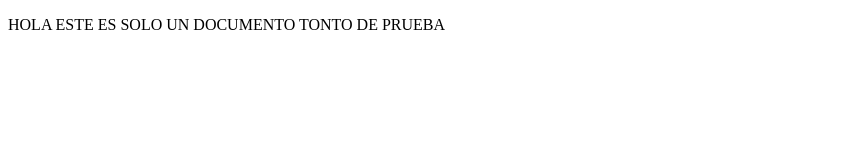
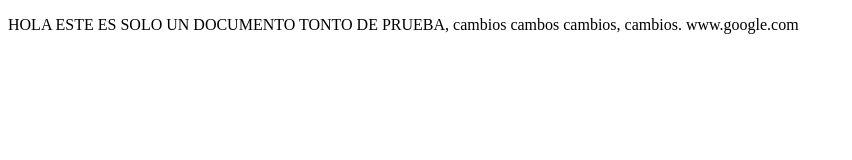
Before and after one commit to misterpks/frontendProjects, a plain HTML site: page index.html in a window 1280 px wide. Shown: the whole page, without its empty margins (0-852 px from the left). Drawn offline with Linux system fonts and the light colour scheme.

Commit message:
segundo agregamos cambios

```diff
--- a/index.html
+++ b/index.html
@@ -7,6 +7,6 @@
     <title>Documento de prueba</title>
 </head>
 <body>
-    <p>HOLA ESTE ES SOLO UN DOCUMENTO TONTO DE PRUEBA</p>
+    <p>HOLA ESTE ES SOLO UN DOCUMENTO TONTO DE PRUEBA, cambios cambos cambios, cambios. www.google.com</p>
 </body>
 </html>
```
